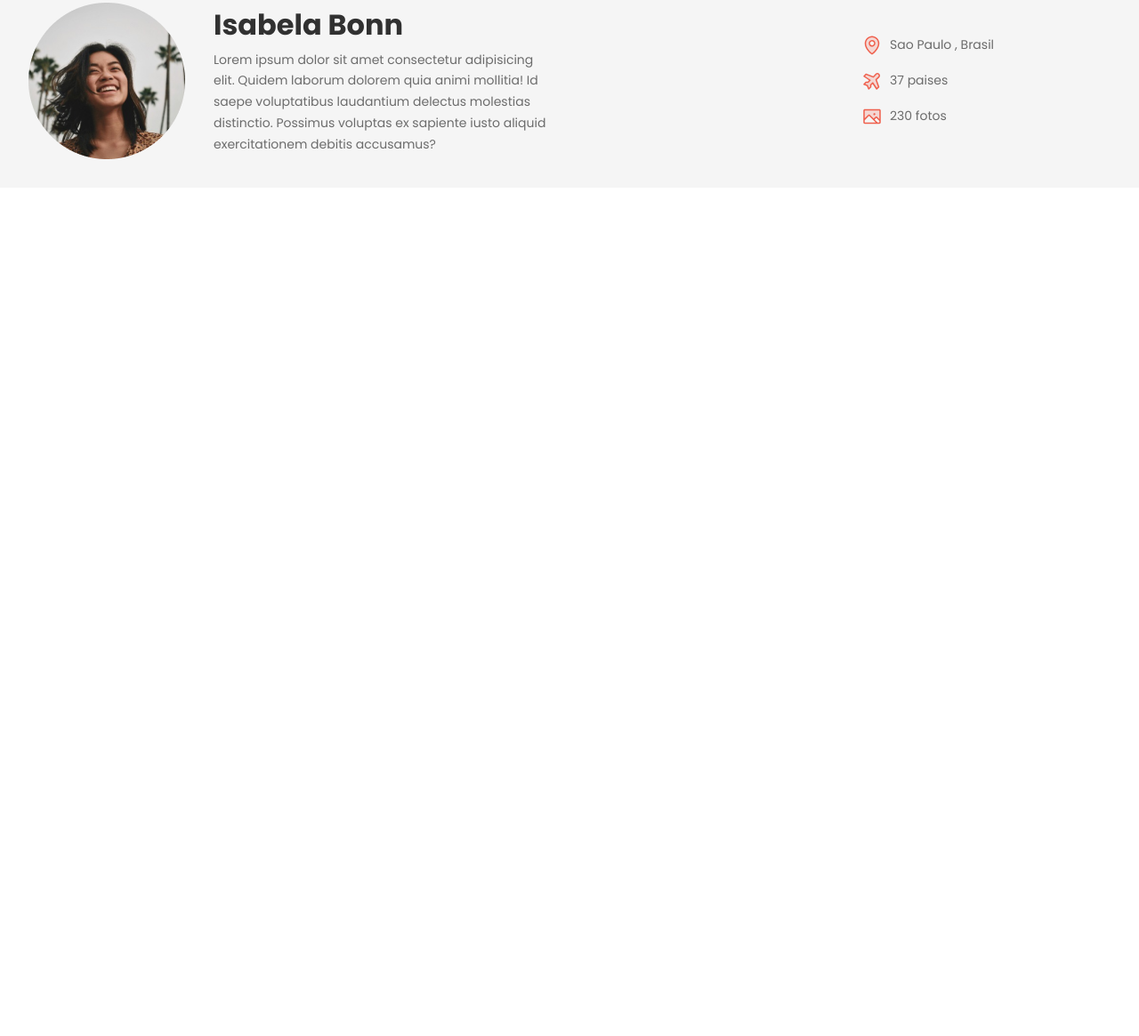
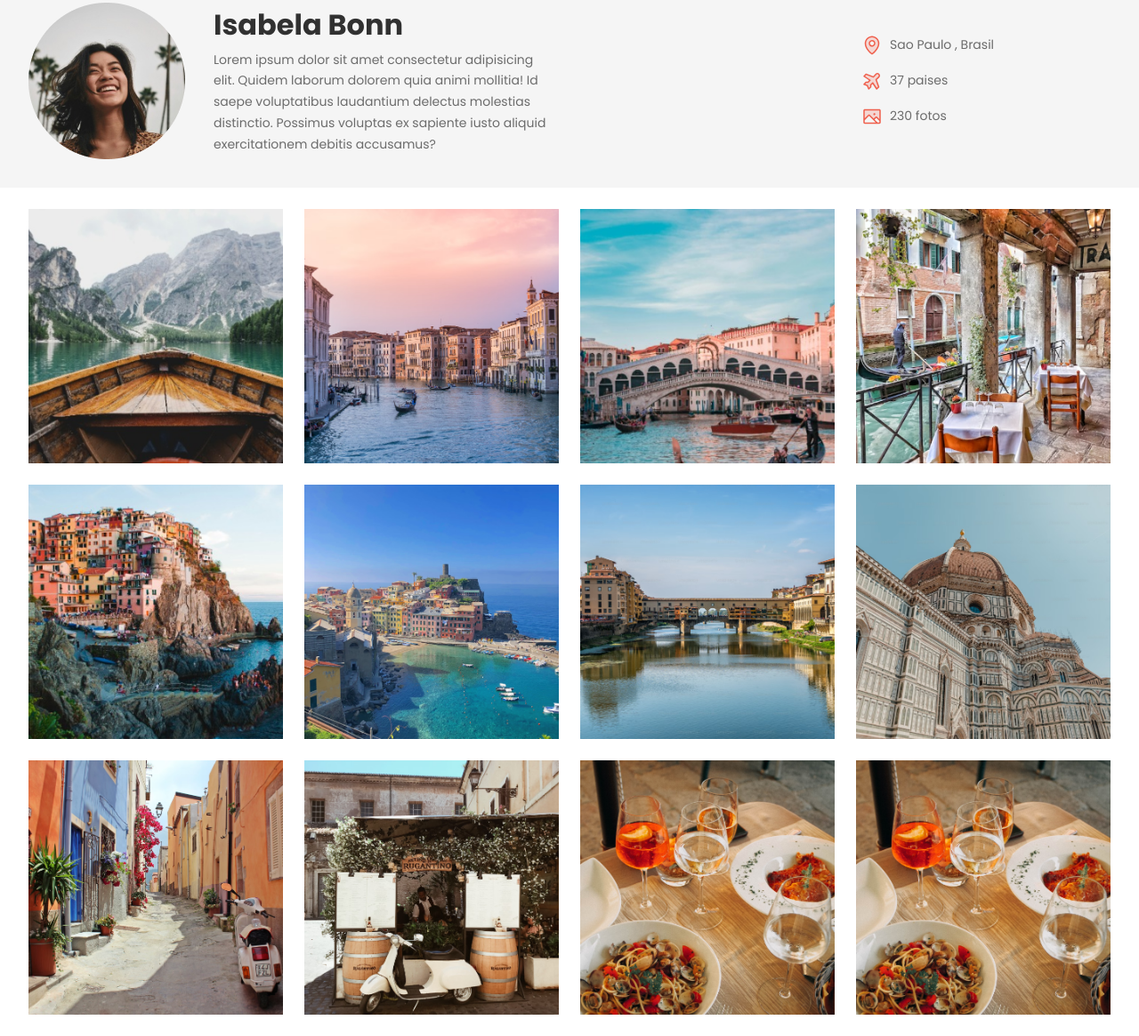
Before and after one commit to caiodelbonne/position, a plain HTML site: page index.html in a window 1280 px wide. Shown: the part 125-1290 px from the top of the page at 89% size. Before the commit the page ends 800 px from the top, so only its background shows below. Drawn offline with Linux system fonts and the light colour scheme.

Commit message:
main photos

```diff
--- a/index.html
+++ b/index.html
@@ -60,6 +60,21 @@
             </div>
         </header>
     </div>
+
+    <main class="container">
+        <img src="assests/img/Image 01.png" alt="">
+        <img src="assests/img/Image 02.png" alt="">
+        <img src="assests/img/Image 03.png" alt="">
+        <img src="assests/img/Image 04.png" alt="">
+        <img src="assests/img/Image 05.png" alt="">
+        <img src="assests/img/Image 06.png" alt="">
+        <img src="assests/img/Image 07.png" alt="">
+        <img src="assests/img/Image 08.png" alt="">
+        <img src="assests/img/Image 09.png" alt="">
+        <img src="assests/img/Image 10.png" alt="">
+        <img src="assests/img/Image 11.png" alt="">
+        <img src="assests/img/Image 11.png" alt="">
+    </main>
 </body>
 
 </html>
--- /dev/null
+++ b/styles/main.css
@@ -0,0 +1,12 @@
+main{
+    display: flex;
+    flex-wrap: wrap;
+    gap: 24px;
+    padding-block: 24px;
+}
+
+main img {
+    width: 286px;
+    height: 286px;
+    object-fit: cover;
+}
--- a/styles/style.css
+++ b/styles/style.css
@@ -1,3 +1,4 @@
 @import url(global.css);
 @import url(nav.css);
 @import url(header.css);
+@import url(main.css);
```
